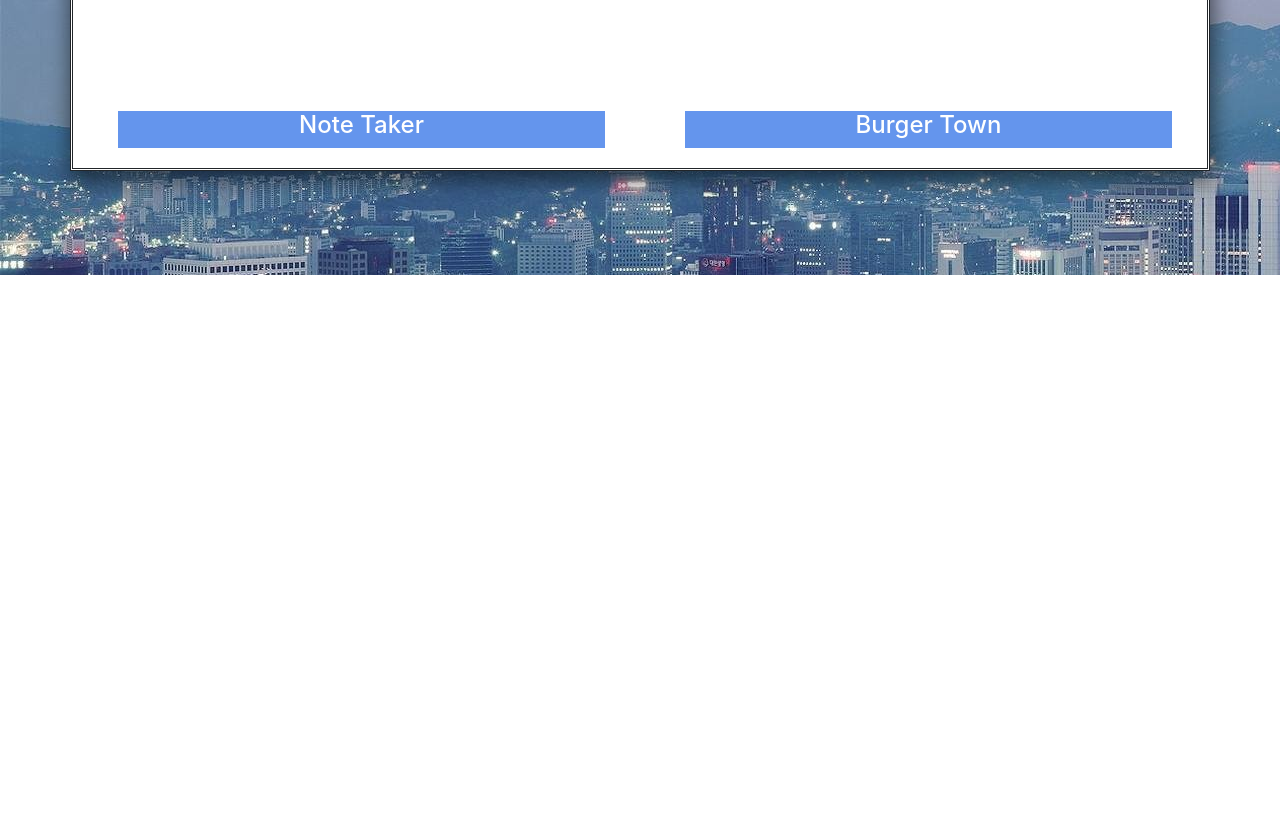
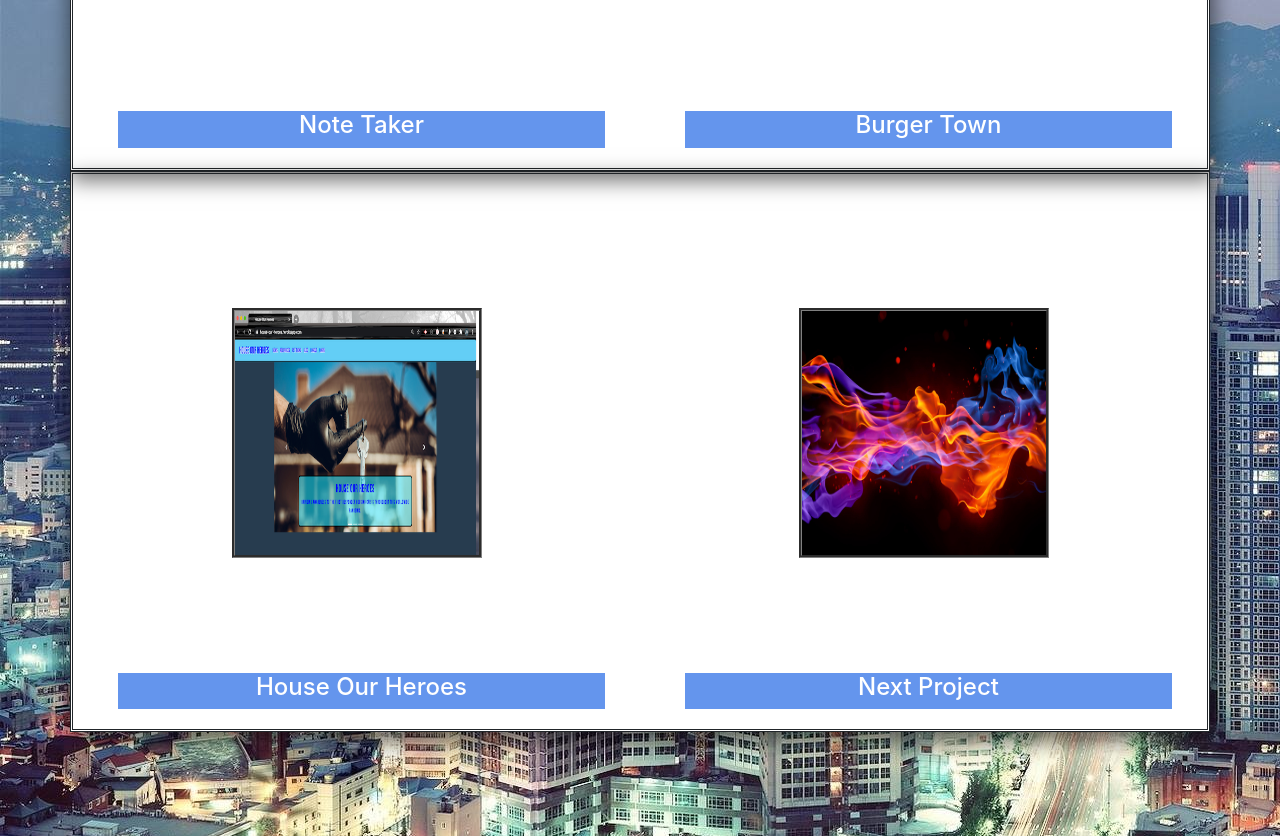
Before and after one commit to Derekdespo/Updated-Portfolio, a plain HTML site: page portfolio.html in a window 1280 px wide. Shown: the part 2178-3014 px from the top of the page. Before the commit the page ends 2453 px from the top, so only its background shows below. Drawn offline with nearby package versions, Linux system fonts and the light colour scheme.

Commit message:
added recent projects and links to my linkedin and github

```diff
--- a/portfolio.html
+++ b/portfolio.html
@@ -91,10 +91,10 @@
             </div>
             <div class="col-sm-6">
                 <a href="https://wleondike.github.io/streamJunkie/">
-                    <img src="https://github.com/WLeondike/streamJunkie/blob/master/assets/images/screenshot.png?raw=true"
+                    <img src="assets/screenshot.png"
                         alt="My first group project with APIs">
                     <div class="text-block">
-                        <h4>Web Application Group Project</h4>
+                        <h4>StreamJunkie</h4>
                     </div>
                 </a>
             </div>
@@ -115,6 +115,26 @@
                         alt="Burger Town web app">
                     <div class="text-block">
                         <h4>Burger Town</h4>
+                    </div>
+                </a>
+            </div>
+        </div>
+        <div class="row">
+            <div class="col-sm-6">
+                <a href="https://house-our-heroes.herokuapp.com">
+                    <img src="assets/Project2.png"
+                        alt="Awareness Project for Healthcare Workers">
+                    <div class="text-block">
+                        <h4>House Our Heroes</h4>
+                    </div>
+                </a>
+            </div>
+            <div class="col-sm-6">
+                <a href="">
+                    <img src="assets/cool2.jpg"
+                        alt="Placeholder Image">
+                    <div class="text-block">
+                        <h4>Next Project</h4>
                     </div>
                 </a>
             </div>
```
Also changed, not shown: index.html (+4 -0 lines), assets/Project2.png (added), assets/cool2.jpg (added), 1 other file.
